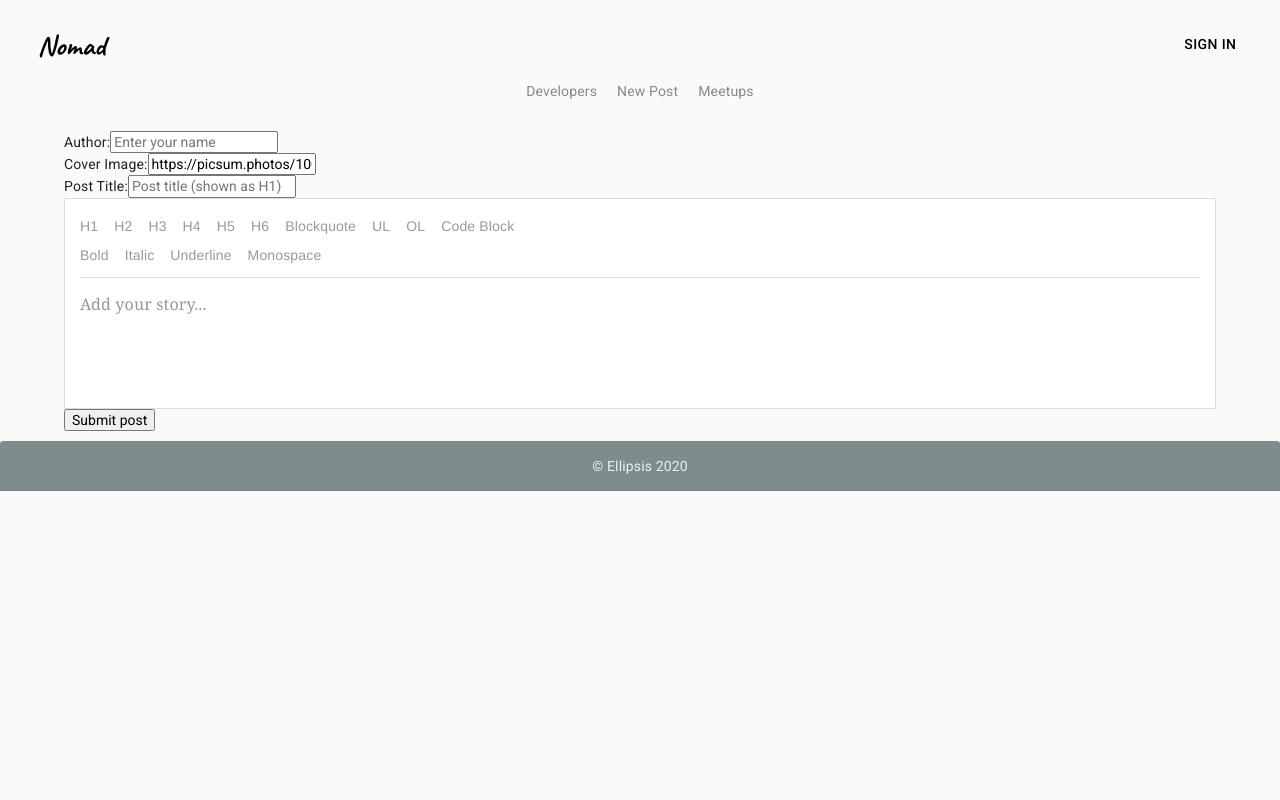
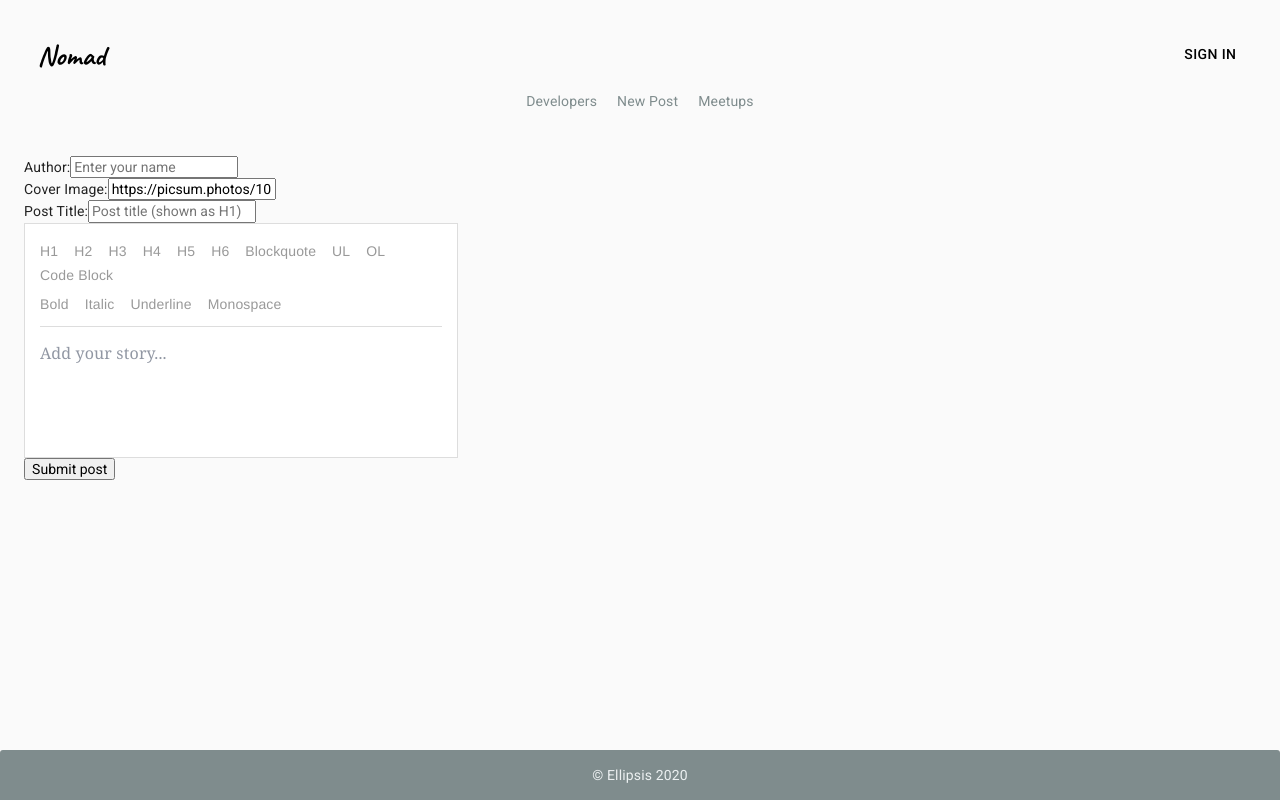
Before and after one commit to ellipsisMob/nomad, a React (Create React App) app in the folder client/: page /addPost in a window 1280 px wide. Built offline with nearby package versions, Linux system fonts and the light colour scheme.

Commit message:
fixed footer to bottom

```diff
--- a/client/src/App.css
+++ b/client/src/App.css
@@ -6,10 +6,8 @@
   --red: #E74C3C;
 }
 
-/* body {
-  font-family: 'Roboto', 'Helvetica', 'Arial', 'sans-serif';
-  background: var(--offwhite);
-  margin:0;
+/* html, body {
+  height: 100%;
 } */
 
 body {
@@ -21,8 +19,21 @@ body {
   letter-spacing: 0.01071em;
   background: var(--offwhite);
   margin: 0;
+  display: flex;
+  flex-direction: column;
+}
+
+.App {
+  display: flex;
+  flex-direction: column;
+  height: 100vh;
 }
 
 .bars {
   margin: 2%;
 }
+
+.content {
+  display: flex;
+  flex: 1 0 auto;
+}
--- a/client/src/App.jsx
+++ b/client/src/App.jsx
@@ -30,6 +30,7 @@ function App() {
             <Topbar />
             <Nav />
           </div>
+          <div className="content">
             <Switch>
               <Route exact path="/">
                 <HomePage />
@@ -57,6 +58,7 @@ function App() {
               </Route>
               <Route render={() => 'Page not found'} />
             </Switch>
+          </div>
           <Footer />
         </DeveloperContext.Provider>
       </Router>
--- a/client/src/components/footer/Footer.css
+++ b/client/src/components/footer/Footer.css
@@ -1,5 +1,6 @@
 .footer {
     display: flex;
+    flex-shrink: 0;
     justify-content: center;
     align-items: center;
     background: var(--darkgrey);
--- a/client/src/components/footer/Footer.jsx
+++ b/client/src/components/footer/Footer.jsx
@@ -1,6 +1,6 @@
 import React from 'react';
 import './Footer.css';
 
-const Footer = () => <div className="footer">© Ellipsis 2020</div>;
+const Footer = () => <footer className="footer">© Ellipsis 2020</footer>;
 
 export default Footer;
```
Lines whose indentation alone changed are shown as unchanged.
